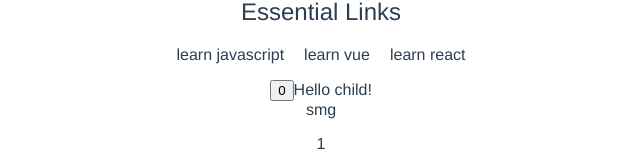
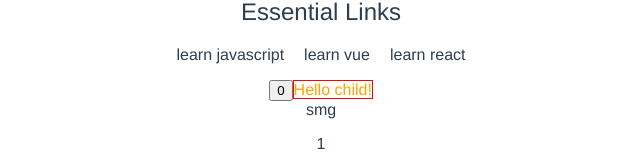
Before and after one commit to yangbo5207/qqmusic, a Vue app: page /#/ in a window 1280 px wide. Shown: the part 336-503 px from the top of the page, without its empty margins (319-959 px from the left). Built offline with nearby package versions, Linux system fonts and the light colour scheme.

Commit message:
scss语法支持

```diff
--- a/src/components/Child.vue
+++ b/src/components/Child.vue
@@ -1,5 +1,5 @@
 <template>
-    <span>{{ message }}</span>
+    <span class="reds">{{ message }}</span>
 </template>
 
 <script>
@@ -10,3 +10,7 @@
         }
     }
 </script>
+
+<style lang="scss" scoped>
+    @import './style.scss';
+</style>
--- /dev/null
+++ b/src/components/style.scss
@@ -0,0 +1,4 @@
+.reds {
+    color: orange;
+    border: 1px solid red;
+}
--- a/src/utils/API.js
+++ b/src/utils/API.js
@@ -1,7 +1,8 @@
 // 该文件集中处理所有的api地址
+const qqHost = 'https://c.y.qq.com'
 
 // 热门搜索关键字
-export const hotSearchKeysmod = 'https://c.y.qq.com/splcloud/fcgi-bin/gethotkey.fcg'
+export const hotSearchKeysmod = `${qqHost}/splcloud/fcgi-bin/gethotkey.fcg`
 
 // 排行榜数据
-export const recomList = 'https://c.y.qq.com/v8/fcg-bin/fcg_first_yqq.fcg'
+export const recomList = `${qqHost}/v8/fcg-bin/fcg_first_yqq.fcg`
```
Also changed, not shown: package.json (+7 -4 lines).
